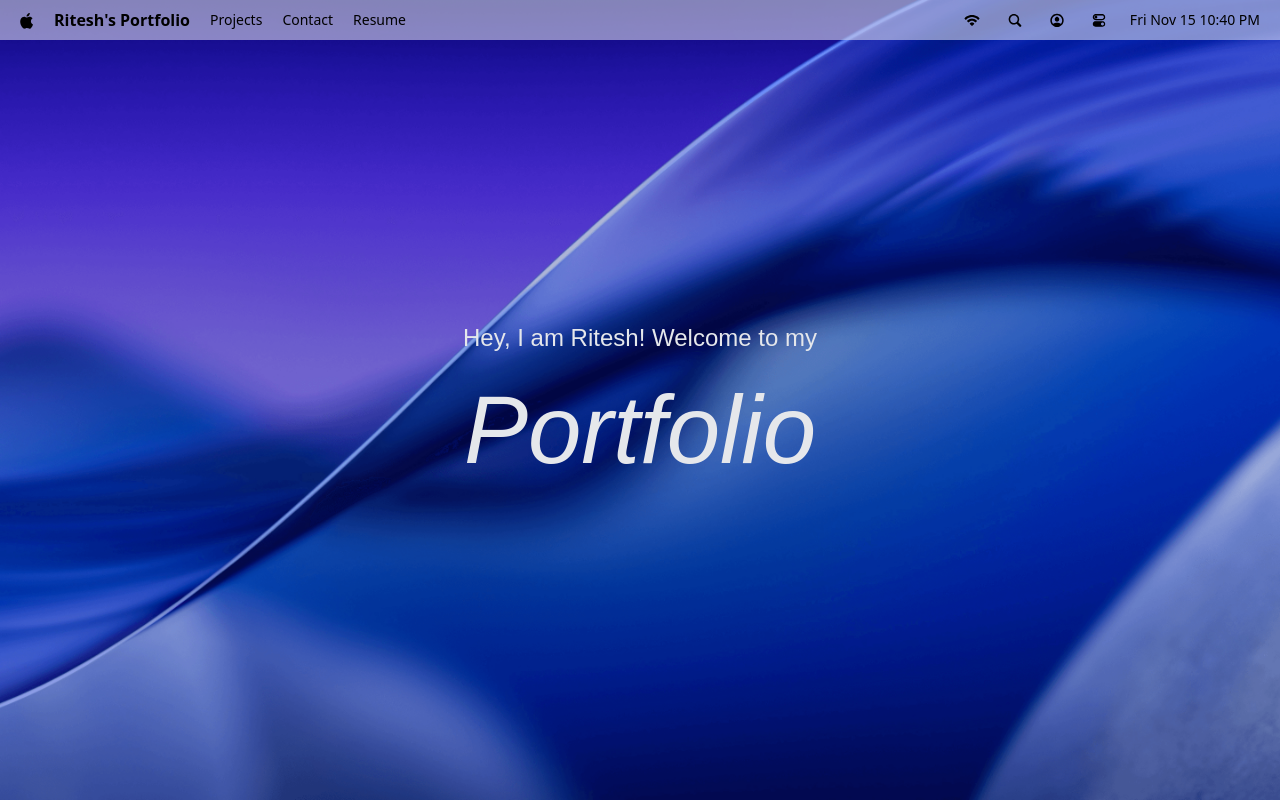
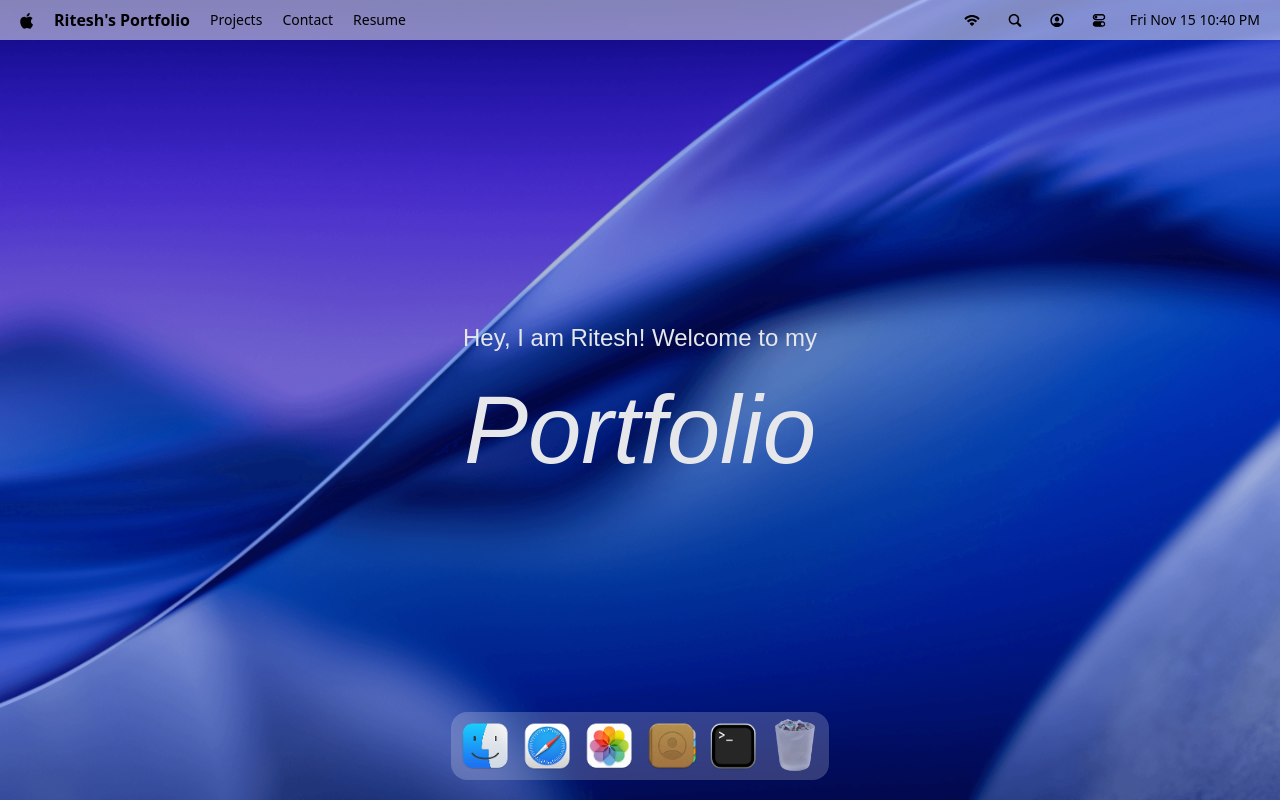
Before and after one commit to rjlama07/Portfolio-React, a React (Vite) app: page / in a window 1280 px wide. Built offline with nearby package versions, Linux system fonts and the light colour scheme; a web font is replaced by a local one.

Commit message:
add: mac os ui

```diff
--- a/package.json
+++ b/package.json
@@ -20,7 +20,8 @@
     "lucide-react": "^0.511.0",
     "react": "^18.3.1",
     "react-dom": "^18.3.1",
-    "react-icons": "^5.3.0"
+    "react-icons": "^5.3.0",
+    "react-tooltip": "^5.30.0"
   },
   "devDependencies": {
     "@eslint/js": "^9.13.0",
--- a/src/App.jsx
+++ b/src/App.jsx
@@ -9,12 +9,14 @@ import Contact from "./components/contact";
 import { div } from "framer-motion/client";
 import MacNavBar from "./components/MacUi/MacNavBar";
 import { Welcome } from "./components/MacUi/Welcome";
+import MacDock from "./components/MacUi/Dock";
 
 const App = () => {
   return (
     <>
       <MacNavBar />
       <Welcome></Welcome>
+      <MacDock></MacDock>
     </>
   );
   // return (
--- /dev/null
+++ b/src/components/MacUi/Dock.jsx
@@ -0,0 +1,86 @@
+import React, { useRef } from "react";
+import { dockApps } from "../../constants";
+import { Tooltip } from "react-tooltip";
+import { useGSAP } from "@gsap/react";
+import gsap from "gsap";
+
+const MacDock = () => {
+  const docRef = useRef(null);
+  useGSAP(() => {
+    const dock = docRef.current;
+    if (!dock) {
+      return;
+    }
+    const icons = dock.querySelectorAll(".dock-icon");
+    const animateIcons = (mouseX) => {
+      const { left } = dock.getBoundingClientRect();
+      icons.forEach((icon) => {
+        const { left: iconLLeft, width } = icon.getBoundingClientRect();
+        const center = iconLLeft - left + width / 2;
+        const distance = Math.abs(mouseX - center);
+        const intensity = Math.exp(-(distance * distance) / 2000);
+        gsap.to(icon, {
+          scale: 1 + 0.25 * intensity,
+          y: -15 * intensity,
+          duration: 0.2,
+          ease: "power1.out",
+        });
+      });
+    };
+    const handleMouseMove = (e) => {
+      const { left } = dock.getBoundingClientRect();
+      animateIcons(e.clientX - left);
+    };
+
+    const resetIcons = () => {
+      icons.forEach((icon) => {
+        gsap.to(icon, {
+          scale: 1,
+          y: 0,
+          duration: 0.3,
+          ease: "power1.out",
+        });
+      });
+    };
+
+    dock.addEventListener("mousemove", handleMouseMove);
+    dock.addEventListener("mouseleave", resetIcons);
+  });
+  const toggleApp = (app) => {};
+  return (
+    <section id="dock">
+      <div ref={docRef} className="dock-container">
+        {dockApps.map((app) => {
+          return (
+            <div key={app.id} className="relative flex justify-center">
+              <button
+                type="button"
+                className="dock-icon"
+                aria-label={app.name}
+                data-tooltip-id="dock-tooltip"
+                data-tooltip-content={app.name}
+                data-tooltip-delay-show={150}
+                disabled={!app.canOpen}
+                onClick={() => {
+                  const id = app.id;
+                  const canOpen = app.canOpen;
+                  toggleApp({ id, canOpen });
+                }}
+              >
+                <img
+                  src={`./images/${app.icon}`}
+                  loading="lazy"
+                  className={app.canOpen ? "" : "opacity-60"}
+                  alt=""
+                />
+              </button>
+            </div>
+          );
+        })}
+        <Tooltip id="dock-tooltip" place="top" className="tooltip"></Tooltip>
+      </div>
+    </section>
+  );
+};
+
+export default MacDock;
```
Also changed, not shown: 1 other file (tests, documents, lock files or other folders).
